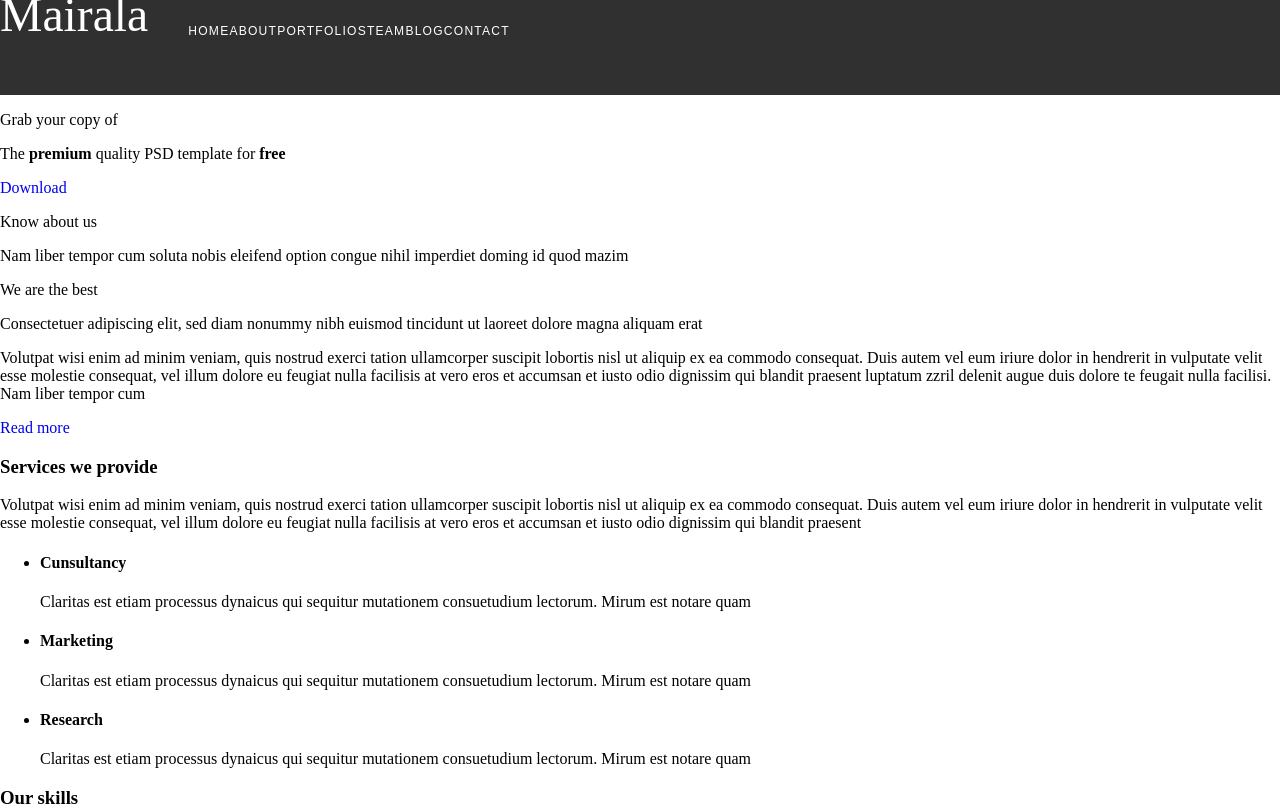
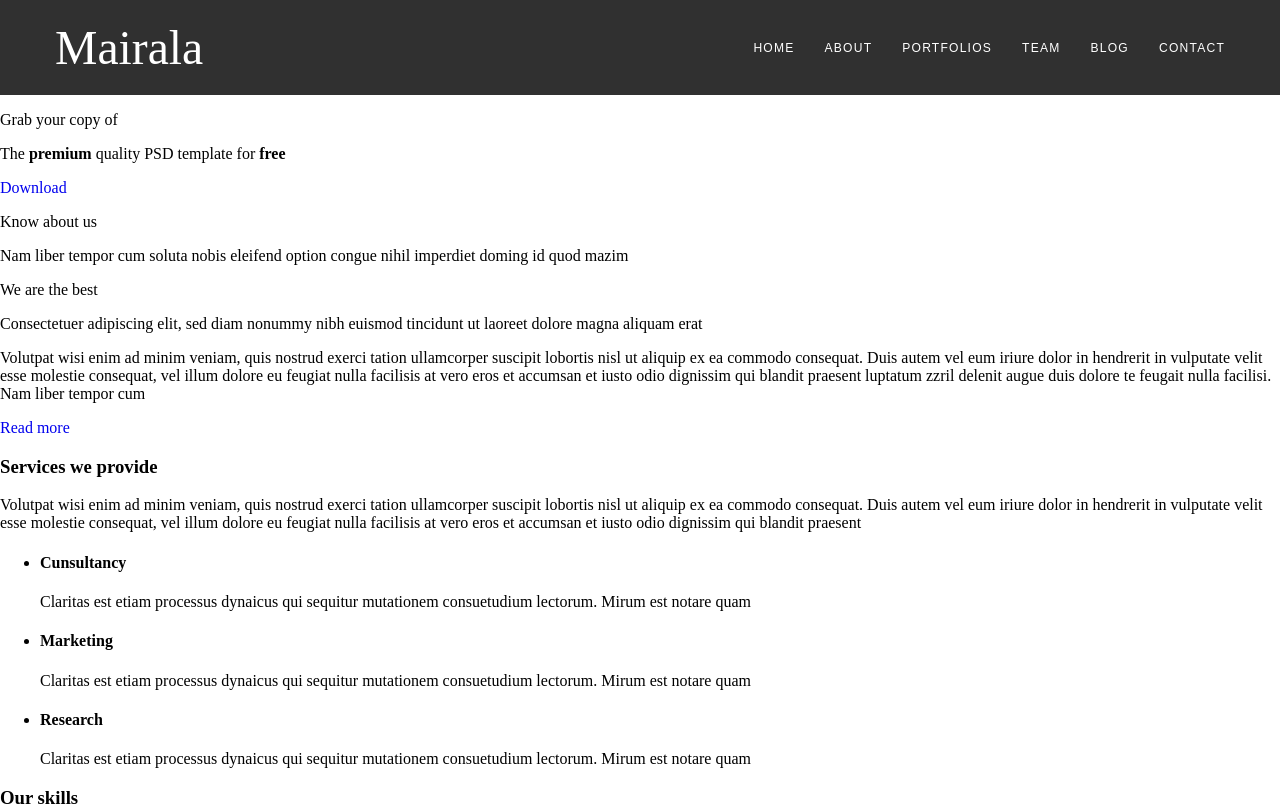
Before and after one commit to pepsiftd/mairala, a website: page source/index.html in a window 1280 px wide. Shown: the top 812 px of the page. Drawn offline with nearby package versions, Linux system fonts and the light colour scheme; files that its build step writes are made by us from their sources.

Commit message:
Добавляет стили шапки

```diff
--- a/source/index.html
+++ b/source/index.html
@@ -11,6 +11,7 @@
 <body>
   <h1 class="visually-hidden">Mairala Company Webpage</h1>
 	<header class="page-header">
+    <div class="container">
       <div class="logo">
         Mairala
       </div>
@@ -24,6 +25,7 @@
           <li><a href="#">Contact</a></li>
         </ul>
       </nav>
+    </div>
   </header>
   <main>
     <section class="promo">
--- /dev/null
+++ b/source/sass/blocks/container.scss
@@ -0,0 +1,4 @@
+.container {
+	margin: 0 auto;
+	max-width: 1170px;
+}
--- a/source/sass/blocks/logo.scss
+++ b/source/sass/blocks/logo.scss
@@ -1,7 +1,13 @@
 .logo {
+  display: flex;
+  align-items: center;
+  margin-top: 30px;
+  margin-bottom: 30px;
+  margin-right: 50px;
+
   font-family: OleoScript, serif;
   font-size: 47.7px;
-  line-height: 30px;
+  line-height: 35px;
   font-weight: 400;
   color: #ffffff;
 }
--- a/source/sass/blocks/main-nav.scss
+++ b/source/sass/blocks/main-nav.scss
@@ -1,9 +1,20 @@
 .main-nav {
   ul {
     display: flex;
-    list-style-type: none;
+    flex-wrap: wrap;
+    list-style: none;
+    margin-top: 0;
+    margin-bottom: 0;
+    padding: 0;
+  }
 
-    a {
+  li {
+    margin-left: 30px;
+  }
+
+  a {
+      position: relative;
+
       font-family: Raleway, sans-serif;
       font-size: 12.1px;
       line-height: 30px;
@@ -11,6 +22,26 @@
       text-transform: uppercase;
       letter-spacing: 0.1em;
       color: #ffffff;
+
+      &::after {
+        position: absolute;
+        bottom: -12px;
+        left: -2px;
+
+        content: "";
+        display: block;
+        width: 100%;
+        height: 5px;
+
+        background-color: #7b6c63;
+
+        transform: scaleX(0);
+
+        transition: 0.1s;
+      }
+
+      &:hover::after {
+        transform: scaleX(1);
+      }
     }
-  }
 }
--- a/source/sass/blocks/page-header.scss
+++ b/source/sass/blocks/page-header.scss
@@ -1,7 +1,9 @@
 .page-header {
-  display: flex;
+  background-color: #303030;
 
-  min-height: 95px; //
-
-  background-color: #303030;
+  .container {
+  	display: flex;
+    justify-content: space-between;
+    align-items: center;
+  }
 }
--- a/source/sass/style.scss
+++ b/source/sass/style.scss
@@ -2,6 +2,7 @@
 @import "variables.scss";
 @import "fonts.scss";
 @import "blocks/visually-hidden.scss";
+@import "blocks/container.scss";
 @import "blocks/page-header.scss";
 @import "blocks/logo.scss";
 @import "blocks/main-nav.scss";
```
Lines whose indentation alone changed are shown as unchanged.
